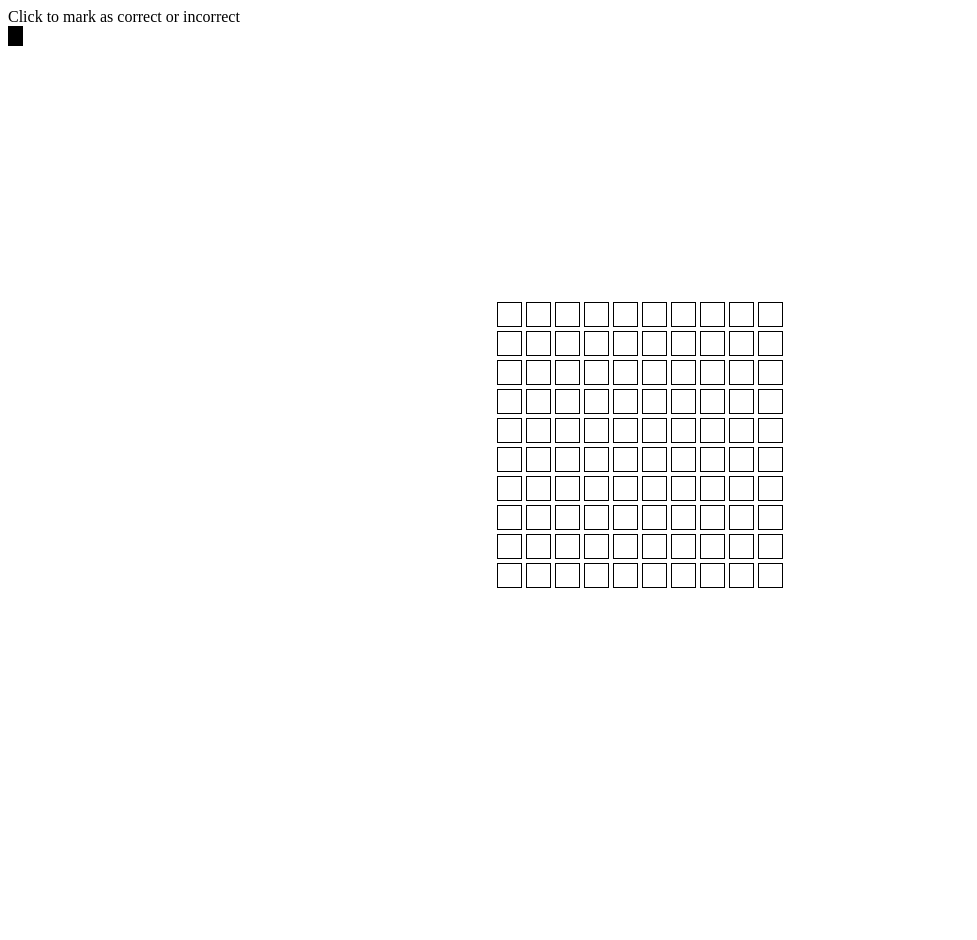
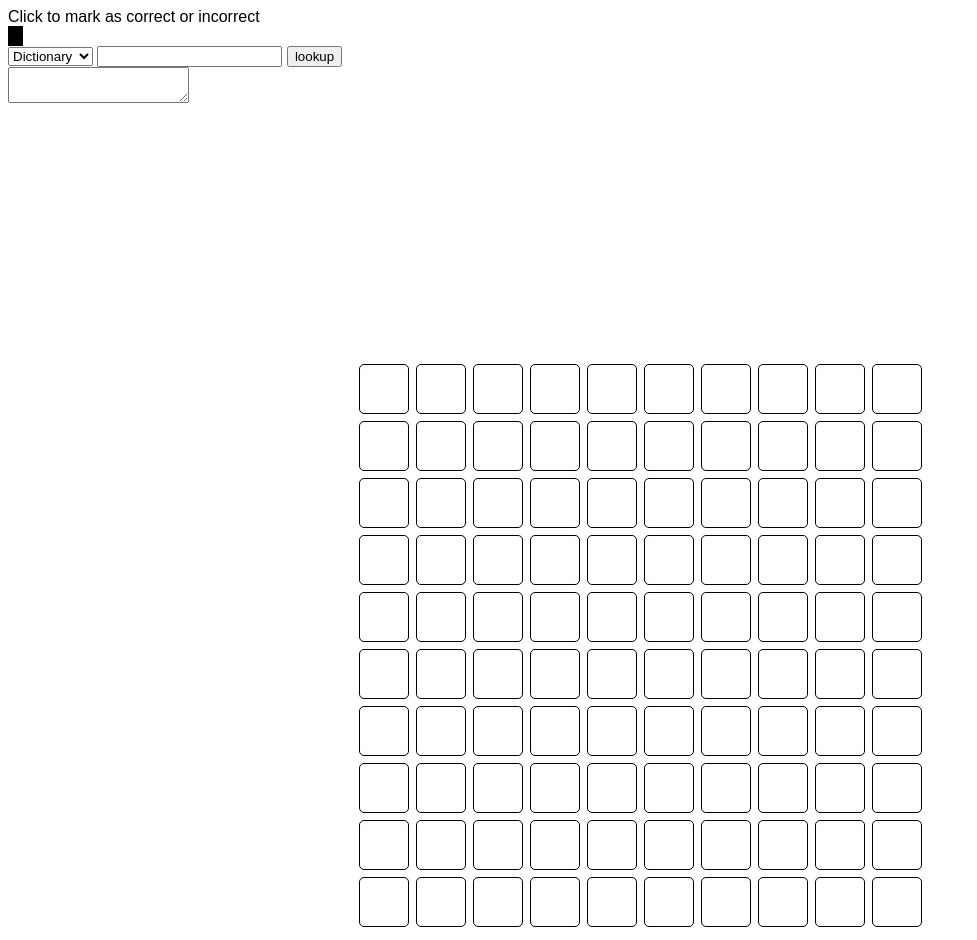
Before and after one commit to doriorio/crossword-js, a plain HTML site: page index.html in a window 1280 px wide. Shown: the whole page, without its empty margins (0-977 px from the left). Before the commit the page ends 800 px from the top, so only its background shows below. Drawn offline with Linux system fonts and the light colour scheme; a web font is replaced by a local one.

Commit message:
working through api

```diff
--- a/index.html
+++ b/index.html
@@ -9,138 +9,151 @@
 <head>
     <meta charset="utf-8">
     <meta http-equiv="X-UA-Compatible" content="IE=edge">
-    <title>Tic Tac Toe</title>
+    <title>xword</title>
     <meta name="description" content="">
     <meta name="viewport" content="width=device-width, initial-scale=1">
     <link rel="stylesheet" href="./styles.css">
+    <link href="https://fonts.googleapis.com/css2?family=Numans&display=swap" rel="stylesheet">
+
     <script src="scripts.js"></script>
 </head>
 
 <body>
     Click to mark as correct or incorrect
     <div id="colorChanger"></div>
+
+        <select>
+            <option>Dictionary</option>
+            <option>Thesaurus</option>
+        </select>
+        <input type="textarea" id="lookupVal"></input>
+        <button id="lookupButton">lookup</button>
+
+    <br>
+    <textarea id="results"></textarea>
     <table>
         <tr data-row="1">
-            <td><input data-cell="1" type="text" maxlength="1"></input></td>
-            <td><input data-cell="2" type="text" maxlength="1"></input></td>
-            <td><input data-cell="3" type="text" maxlength="1"></input></td>
-            <td><input data-cell="4" type="text" maxlength="1"></input></td>
-            <td><input data-cell="5" type="text" maxlength="1"></input></td>
-            <td><input data-cell="6" type="text" maxlength="1"></input></td>
-            <td><input data-cell="7" type="text" maxlength="1"></input></td>
-            <td><input data-cell="8" type="text" maxlength="1"></input></td>
-            <td><input data-cell="9" type="text" maxlength="1"></input></td>
-            <td><input data-cell="10" type="text" maxlength="1"></input></td>
+            <td class="input-child"><input data-cell="1" type="text" maxlength="1"></input></td>
+            <td class="input-child"><input data-cell="2" type="text" maxlength="1"></input></td>
+            <td class="input-child"><input data-cell="3" type="text" maxlength="1"></input></td>
+            <td class="input-child"><input data-cell="4" type="text" maxlength="1"></input></td>
+            <td class="input-child"><input data-cell="5" type="text" maxlength="1"></input></td>
+            <td class="input-child"><input data-cell="6" type="text" maxlength="1"></input></td>
+            <td class="input-child"><input data-cell="7" type="text" maxlength="1"></input></td>
+            <td class="input-child"><input data-cell="8" type="text" maxlength="1"></input></td>
+            <td class="input-child"><input data-cell="9" type="text" maxlength="1"></input></td>
+            <td class="input-child"><input data-cell="10" type="text" maxlength="1"></input></td>
         </tr>
         <tr data-row="2">
-            <td><input type="text" maxlength="1"></input></td>
-            <td><input type="text" maxlength="1"></input></td>
-            <td><input type="text" maxlength="1"></input></td>
-            <td><input type="text" maxlength="1"></input></td>
-            <td><input type="text" maxlength="1"></input></td>
-            <td><input type="text" maxlength="1"></input></td>
-            <td><input type="text" maxlength="1"></input></td>
-            <td><input type="text" maxlength="1"></input></td>
-            <td><input type="text" maxlength="1"></input></td>
-            <td><input type="text" maxlength="1"></input></td>
+            <td class="input-child"><input data-cell="1" type="text" maxlength="1"></input></td>
+            <td class="input-child"><input data-cell="2" type="text" maxlength="1"></input></td>
+            <td class="input-child"><input data-cell="3" type="text" maxlength="1"></input></td>
+            <td class="input-child"><input data-cell="4" type="text" maxlength="1"></input></td>
+            <td class="input-child"><input data-cell="5" type="text" maxlength="1"></input></td>
+            <td class="input-child"><input data-cell="6" type="text" maxlength="1"></input></td>
+            <td class="input-child"><input data-cell="7" type="text" maxlength="1"></input></td>
+            <td class="input-child"><input data-cell="8" type="text" maxlength="1"></input></td>
+            <td class="input-child"><input data-cell="9" type="text" maxlength="1"></input></td>
+            <td class="input-child"><input data-cell="10" type="text" maxlength="1"></input></td>
         </tr>
         <tr data-row="3">
-            <td><input type="text" maxlength="1"></input></td>
-            <td><input type="text" maxlength="1"></input></td>
-            <td><input type="text" maxlength="1"></input></td>
-            <td><input type="text" maxlength="1"></input></td>
-            <td><input type="text" maxlength="1"></input></td>
-            <td><input type="text" maxlength="1"></input></td>
-            <td><input type="text" maxlength="1"></input></td>
-            <td><input type="text" maxlength="1"></input></td>
-            <td><input type="text" maxlength="1"></input></td>
-            <td><input type="text" maxlength="1"></input></td>
+            <td class="input-child"><input data-cell="1" type="text" maxlength="1"></input></td>
+            <td class="input-child"><input data-cell="2" type="text" maxlength="1"></input></td>
+            <td class="input-child"><input data-cell="3" type="text" maxlength="1"></input></td>
+            <td class="input-child"><input data-cell="4" type="text" maxlength="1"></input></td>
+            <td class="input-child"><input data-cell="5" type="text" maxlength="1"></input></td>
+            <td class="input-child"><input data-cell="6" type="text" maxlength="1"></input></td>
+            <td class="input-child"><input data-cell="7" type="text" maxlength="1"></input></td>
+            <td class="input-child"><input data-cell="8" type="text" maxlength="1"></input></td>
+            <td class="input-child"><input data-cell="9" type="text" maxlength="1"></input></td>
+            <td class="input-child"><input data-cell="10" type="text" maxlength="1"></input></td>
         </tr>
         <tr data-row="4">
-            <td><input type="text" maxlength="1"></input></td>
-            <td><input type="text" maxlength="1"></input></td>
-            <td><input type="text" maxlength="1"></input></td>
-            <td><input type="text" maxlength="1"></input></td>
-            <td><input type="text" maxlength="1"></input></td>
-            <td><input type="text" maxlength="1"></input></td>
-            <td><input type="text" maxlength="1"></input></td>
-            <td><input type="text" maxlength="1"></input></td>
-            <td><input type="text" maxlength="1"></input></td>
-            <td><input type="text" maxlength="1"></input></td>
+            <td class="input-child"><input data-cell="1" type="text" maxlength="1"></input></td>
+            <td class="input-child"><input data-cell="2" type="text" maxlength="1"></input></td>
+            <td class="input-child"><input data-cell="3" type="text" maxlength="1"></input></td>
+            <td class="input-child"><input data-cell="4" type="text" maxlength="1"></input></td>
+            <td class="input-child"><input data-cell="5" type="text" maxlength="1"></input></td>
+            <td class="input-child"><input data-cell="6" type="text" maxlength="1"></input></td>
+            <td class="input-child"><input data-cell="7" type="text" maxlength="1"></input></td>
+            <td class="input-child"><input data-cell="8" type="text" maxlength="1"></input></td>
+            <td class="input-child"><input data-cell="9" type="text" maxlength="1"></input></td>
+            <td class="input-child"><input data-cell="10" type="text" maxlength="1"></input></td>
         </tr>
         <tr data-row="5">
-            <td><input type="text" maxlength="1"></input></td>
-            <td><input type="text" maxlength="1"></input></td>
-            <td><input type="text" maxlength="1"></input></td>
-            <td><input type="text" maxlength="1"></input></td>
-            <td><input type="text" maxlength="1"></input></td>
-            <td><input type="text" maxlength="1"></input></td>
-            <td><input type="text" maxlength="1"></input></td>
-            <td><input type="text" maxlength="1"></input></td>
-            <td><input type="text" maxlength="1"></input></td>
-            <td><input type="text" maxlength="1"></input></td>
+            <td class="input-child"><input data-cell="1" type="text" maxlength="1"></input></td>
+            <td class="input-child"><input data-cell="2" type="text" maxlength="1"></input></td>
+            <td class="input-child"><input data-cell="3" type="text" maxlength="1"></input></td>
+            <td class="input-child"><input data-cell="4" type="text" maxlength="1"></input></td>
+            <td class="input-child"><input data-cell="5" type="text" maxlength="1"></input></td>
+            <td class="input-child"><input data-cell="6" type="text" maxlength="1"></input></td>
+            <td class="input-child"><input data-cell="7" type="text" maxlength="1"></input></td>
+            <td class="input-child"><input data-cell="8" type="text" maxlength="1"></input></td>
+            <td class="input-child"><input data-cell="9" type="text" maxlength="1"></input></td>
+            <td class="input-child"><input data-cell="10" type="text" maxlength="1"></input></td>
         </tr>
         <tr data-row="6">
-            <td><input type="text" maxlength="1"></input></td>
-            <td><input type="text" maxlength="1"></input></td>
-            <td><input type="text" maxlength="1"></input></td>
-            <td><input type="text" maxlength="1"></input></td>
-            <td><input type="text" maxlength="1"></input></td>
-            <td><input type="text" maxlength="1"></input></td>
-            <td><input type="text" maxlength="1"></input></td>
-            <td><input type="text" maxlength="1"></input></td>
-            <td><input type="text" maxlength="1"></input></td>
-            <td><input type="text" maxlength="1"></input></td>
+            <td class="input-child"><input data-cell="1" type="text" maxlength="1"></input></td>
+            <td class="input-child"><input data-cell="2" type="text" maxlength="1"></input></td>
+            <td class="input-child"><input data-cell="3" type="text" maxlength="1"></input></td>
+            <td class="input-child"><input data-cell="4" type="text" maxlength="1"></input></td>
+            <td class="input-child"><input data-cell="5" type="text" maxlength="1"></input></td>
+            <td class="input-child"><input data-cell="6" type="text" maxlength="1"></input></td>
+            <td class="input-child"><input data-cell="7" type="text" maxlength="1"></input></td>
+            <td class="input-child"><input data-cell="8" type="text" maxlength="1"></input></td>
+            <td class="input-child"><input data-cell="9" type="text" maxlength="1"></input></td>
+            <td class="input-child"><input data-cell="10" type="text" maxlength="1"></input></td>
         </tr>
         <tr data-row="7">
-            <td><input type="text" maxlength="1"></input></td>
-            <td><input type="text" maxlength="1"></input></td>
-            <td><input type="text" maxlength="1"></input></td>
-            <td><input type="text" maxlength="1"></input></td>
-            <td><input type="text" maxlength="1"></input></td>
-            <td><input type="text" maxlength="1"></input></td>
-            <td><input type="text" maxlength="1"></input></td>
-            <td><input type="text" maxlength="1"></input></td>
-            <td><input type="text" maxlength="1"></input></td>
-            <td><input type="text" maxlength="1"></input></td>
+            <td class="input-child"><input data-cell="1" type="text" maxlength="1"></input></td>
+            <td class="input-child"><input data-cell="2" type="text" maxlength="1"></input></td>
+            <td class="input-child"><input data-cell="3" type="text" maxlength="1"></input></td>
+            <td class="input-child"><input data-cell="4" type="text" maxlength="1"></input></td>
+            <td class="input-child"><input data-cell="5" type="text" maxlength="1"></input></td>
+            <td class="input-child"><input data-cell="6" type="text" maxlength="1"></input></td>
+            <td class="input-child"><input data-cell="7" type="text" maxlength="1"></input></td>
+            <td class="input-child"><input data-cell="8" type="text" maxlength="1"></input></td>
+            <td class="input-child"><input data-cell="9" type="text" maxlength="1"></input></td>
+            <td class="input-child"><input data-cell="10" type="text" maxlength="1"></input></td>
         </tr>
         <tr data-row="8">
-            <td><input type="text" maxlength="1"></input></td>
-            <td><input type="text" maxlength="1"></input></td>
-            <td><input type="text" maxlength="1"></input></td>
-            <td><input type="text" maxlength="1"></input></td>
-            <td><input type="text" maxlength="1"></input></td>
-            <td><input type="text" maxlength="1"></input></td>
-            <td><input type="text" maxlength="1"></input></td>
-            <td><input type="text" maxlength="1"></input></td>
-            <td><input type="text" maxlength="1"></input></td>
-            <td><input type="text" maxlength="1"></input></td>
+            <td class="input-child"><input data-cell="1" type="text" maxlength="1"></input></td>
+            <td class="input-child"><input data-cell="2" type="text" maxlength="1"></input></td>
+            <td class="input-child"><input data-cell="3" type="text" maxlength="1"></input></td>
+            <td class="input-child"><input data-cell="4" type="text" maxlength="1"></input></td>
+            <td class="input-child"><input data-cell="5" type="text" maxlength="1"></input></td>
+            <td class="input-child"><input data-cell="6" type="text" maxlength="1"></input></td>
+            <td class="input-child"><input data-cell="7" type="text" maxlength="1"></input></td>
+            <td class="input-child"><input data-cell="8" type="text" maxlength="1"></input></td>
+            <td class="input-child"><input data-cell="9" type="text" maxlength="1"></input></td>
+            <td class="input-child"><input data-cell="10" type="text" maxlength="1"></input></td>
         </tr>
         <tr data-row="9">
-            <td><input type="text" maxlength="1"></input></td>
-            <td><input type="text" maxlength="1"></input></td>
-            <td><input type="text" maxlength="1"></input></td>
-            <td><input type="text" maxlength="1"></input></td>
-            <td><input type="text" maxlength="1"></input></td>
-            <td><input type="text" maxlength="1"></input></td>
-            <td><input type="text" maxlength="1"></input></td>
-            <td><input type="text" maxlength="1"></input></td>
-            <td><input type="text" maxlength="1"></input></td>
-            <td><input type="text" maxlength="1"></input></td>
+            <td class="input-child"><input data-cell="1" type="text" maxlength="1"></input></td>
+            <td class="input-child"><input data-cell="2" type="text" maxlength="1"></input></td>
+            <td class="input-child"><input data-cell="3" type="text" maxlength="1"></input></td>
+            <td class="input-child"><input data-cell="4" type="text" maxlength="1"></input></td>
+            <td class="input-child"><input data-cell="5" type="text" maxlength="1"></input></td>
+            <td class="input-child"><input data-cell="6" type="text" maxlength="1"></input></td>
+            <td class="input-child"><input data-cell="7" type="text" maxlength="1"></input></td>
+            <td class="input-child"><input data-cell="8" type="text" maxlength="1"></input></td>
+            <td class="input-child"><input data-cell="9" type="text" maxlength="1"></input></td>
+            <td class="input-child"><input data-cell="10" type="text" maxlength="1"></input></td>
         </tr>
         <tr data-row="10">
-            <td><input type="text" maxlength="1"></input></td>
-            <td><input type="text" maxlength="1"></input></td>
-            <td><input type="text" maxlength="1"></input></td>
-            <td><input type="text" maxlength="1"></input></td>
-            <td><input type="text" maxlength="1"></input></td>
-            <td><input type="text" maxlength="1"></input></td>
-            <td><input type="text" maxlength="1"></input></td>
-            <td><input type="text" maxlength="1"></input></td>
-            <td><input type="text" maxlength="1"></input></td>
-            <td><input type="text" maxlength="1"></input></td>
+            <td class="input-child"><input data-cell="1" type="text" maxlength="1"></input></td>
+            <td class="input-child"><input data-cell="2" type="text" maxlength="1"></input></td>
+            <td class="input-child"><input data-cell="3" type="text" maxlength="1"></input></td>
+            <td class="input-child"><input data-cell="4" type="text" maxlength="1"></input></td>
+            <td class="input-child"><input data-cell="5" type="text" maxlength="1"></input></td>
+            <td class="input-child"><input data-cell="6" type="text" maxlength="1"></input></td>
+            <td class="input-child"><input data-cell="7" type="text" maxlength="1"></input></td>
+            <td class="input-child"><input data-cell="8" type="text" maxlength="1"></input></td>
+            <td class="input-child"><input data-cell="9" type="text" maxlength="1"></input></td>
+            <td class="input-child"><input data-cell="10" type="text" maxlength="1"></input></td>
         </tr>
     </table>
 </body>
 
+
 </html>
--- a/scripts.js
+++ b/scripts.js
@@ -1,11 +1,51 @@
+window.c = {
+    l: function(text){
+        console.log(text);
+    }
+ };
 var application = {
     changed: 0,
     //note to self - group these
-    tableCells: document.getElementsByTagName('td'),
-    //tableCellsArr: Array.prototype.slice.call(tableCells),
-    colorChanger: document.getElementById('colorChanger'),
-    self: this,
-    gridState: null,
+    gridState: {
+        cells: 100,
+        rows: 10,
+        columns: 10,
+        inPlay: []
+    },
+    colorChanger : {},
+    dictionaryLookup: {},
+   tableCells: document.getElementsByTagName('td'),
+
+    lookup: function(evt) {
+        evt.preventDefault();
+        console.log('lookup');
+        let key = '13756c48-e6ff-463e-b33a-0eedc3a6965a'; //atob this later or include secret file in build
+        let endpoint = 'https://dictionaryapi.com/api/v3/references/collegiate/json/'
+        let input = document.getElementById('lookupVal').value;
+        var responseToParse = {};
+
+        responseToParse = application.getData(endpoint+input+`?key=${key}`);
+
+
+
+
+
+
+    },
+    getData: function(endpoint) {
+        let results = document.getElementById('results');
+        fetch(endpoint).then(function(response) {
+            return response.json();
+        }).then(function(data) {
+            for (key in data) {
+                results.innerText = data[key]['shortdef'];
+            }
+        }).catch(function(err){
+            console.log(err);
+        });
+
+
+    },
 
 
     toggleActive: function(evt) {
@@ -26,18 +66,33 @@ var application = {
 
     },
     initListeners: function() {
+        var self =  this;
+
+        self.colorChanger = document.getElementById('colorChanger');
+        dictionaryLookup =  document.getElementById('lookupButton');
+        colorChanger.addEventListener('click', application.colorChange);
+        dictionaryLookup.addEventListener('click', application.lookup);
+
+       let rows = document.querySelectorAll('tr');
+
+       rows.forEach(row => {
+           let key = row.getAttribute('data-row');
+           self.gridState.inPlay[key]= [];
+           row.querySelectorAll('input').forEach(cell => {
+               let cellKey = cell.getAttribute('data-cell');
+               cell.setAttribute('data-row', key)
+
+               self.gridState.inPlay[key].push(cellKey);
+
+           });
 
 
-        colorChanger.addEventListener('click', application.colorChange);
-
+       })
 
 
         Array.prototype.forEach.call(application.tableCells, (tableCell) => {
-
                 tableCell.addEventListener('input', application.cellInput);
-
-
-    })
+    });
 
     },
     colorChange: function(){
@@ -53,16 +108,23 @@ var application = {
 
     },
     cellInput: function(evt){
-        console.log(evt.target.value.length);
-        console.log(evt.target.getAttribute('maxlength'));
-        if (evt.target.value.length == evt.target.getAttribute('maxlength')) {
+        var self = application;
+        var inPlay = self.gridState.inPlay;
+        let el = evt.target;
+        var nextInput;
 
-            let nextInput = evt.target.parentNode.nextElementSibling.firstChild;
-            if (nextInput.tagName != 'INPUT') {
-                nextInput = nextInput.nextSibling;
-                console.log(nextInput);
+        if (el.value.length == el.getAttribute('maxlength')) {
+            let cell = el.getAttribute('data-cell');
+            let rowAtt = el.getAttribute('data-row');
+            if (inPlay[rowAtt].length == cell) {
+                let temp = inPlay[rowAtt+1];
+                console.log(temp);
+            } else {
+                console.log(inPlay[rowAtt].length)
             }
-            nextInput.focus();
+
+
+            //nextInput.focus();
             //works within a row
         }
 
--- a/styles.css
+++ b/styles.css
@@ -9,15 +9,12 @@ table {
 
 td input {
     background-color: white;
-    border: 1px solid black;
-    width: 25px;
-    height: 25px;
-    text-align: center;
-
 }
 
 td {
     position: relative;
+    padding: 2.5px;
+
 }
 
 #colorChanger {
@@ -30,10 +27,24 @@ input {
     cursor: inherit;
 }
 
-.blackDiv {
+.blackDiv{
     background-color: black;
-    border: 1px solid black;
-    width: 25px;
-    height: 25px;
 
 }
+
+
+.blackDiv, td input {
+    border-radius: 10%;
+
+    border: 1px solid black;
+    width: 50px;
+    height: 50px;
+    text-align: center;
+    font-size: 24px;
+
+}
+
+body {
+    font-family: 'Numans', sans-serif;
+
+}
```
